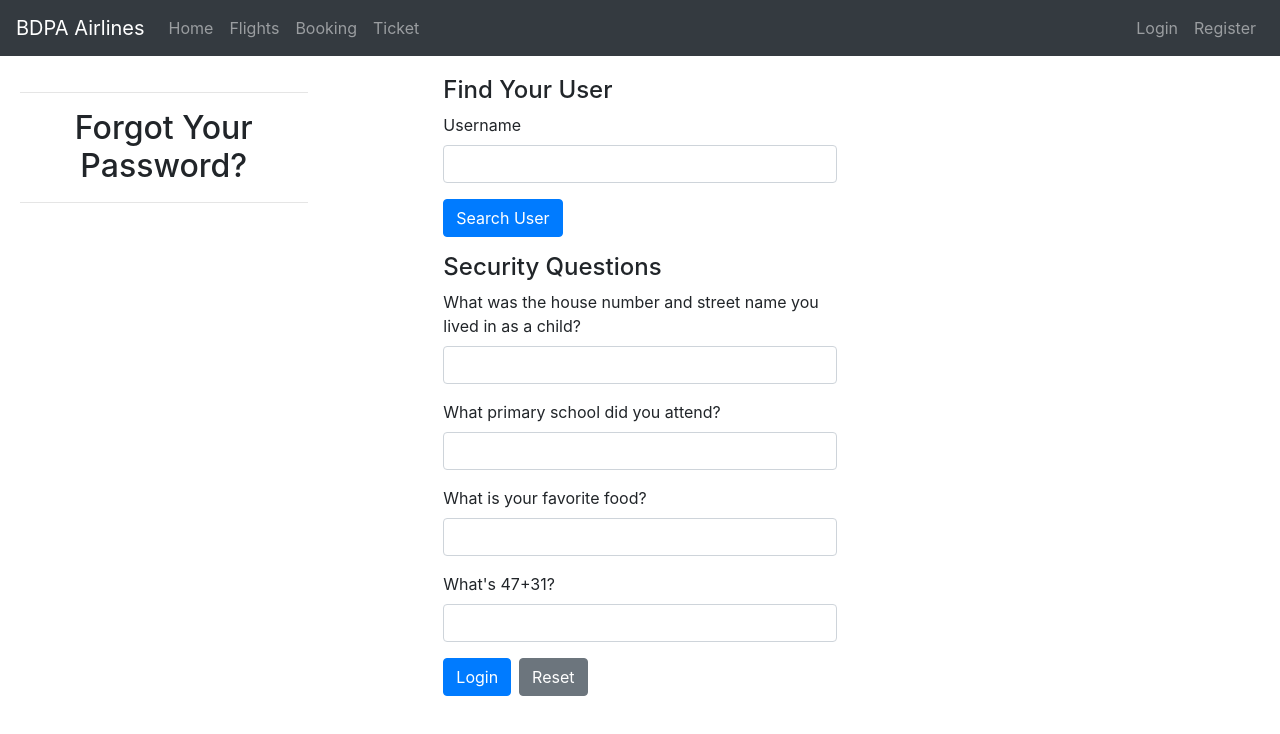
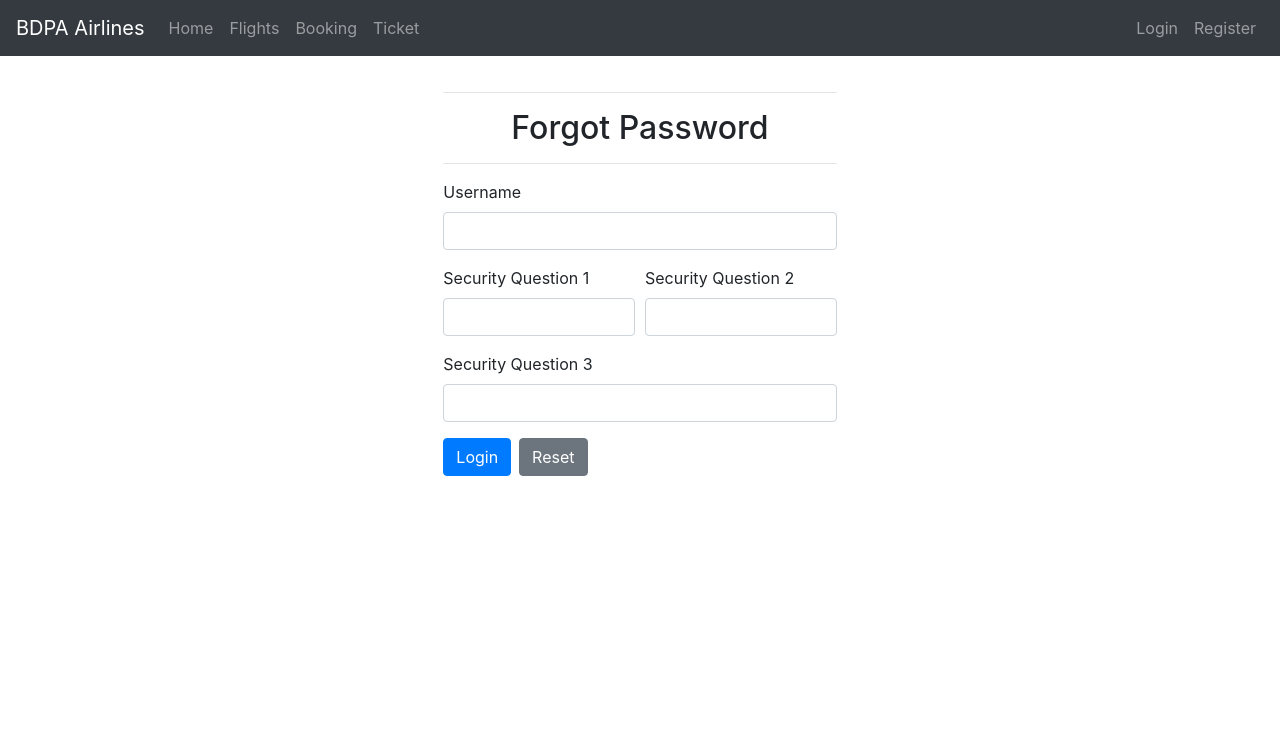
Before and after one commit to JosephMugo/bdpa2020ui, a React (Create React App) app: page /forgot_password in a window 1280 px wide. Shown: the top 734 px of the page. Built offline with nearby package versions, Linux system fonts and the light colour scheme.

Commit message:
Add forgot password functionality

```diff
--- a/src/containers/ForgotPassword.jsx
+++ b/src/containers/ForgotPassword.jsx
@@ -1,12 +1,9 @@
-import React, { useState, useEffect } from "react"
-import Cookies from "universal-cookie"
-import { Table, Button, ButtonGroup, ButtonToolbar, InputGroup, FormControl, DropdownButton, Dropdown } from 'react-bootstrap'
-import { requestUserInfo } from '../services/userService'
-
-// import { Form, Button, Col } from "react-bootstrap"
+import React, { useState } from "react"
 import { Formik, Field, Form, ErrorMessage } from 'formik'
+import { Button, Form as BootstrapForm, Alert } from 'react-bootstrap'
 import * as Yup from 'yup'
-import { createUser } from "../services/userService";
+import Cookies from "universal-cookie";
+import { forgotPassword } from "../services/userService";
 
 const securityQuestions = [
     "What was the house number and street name you lived in as a child?",
@@ -16,23 +13,18 @@ const securityQuestions = [
 
 const cookies = new Cookies()
 const ForgotPassword = () => {
-    const [username, setUsername] = useState("")
-    const [userInfo, setUserInfo] = useState(false)
+    const cookies = new Cookies()
+    const [loginResponse, setLoginResponse] = useState(2)
+    const loginAttempt = cookies.get("loginAttempt")
 
-    // useEffect(() => {
-    //     if (!userInfo.username) getUserInfo()
-    // })
+    const handleLogin = async (fields) => {
+        setLoginResponse(3)
+        console.log(fields)
+        const response = await forgotPassword(fields)
+        setLoginResponse(0 + response)
+        if (response) window.setTimeout(() => window.open("/dashboard_customer", "_top"), 1000)
+    }
 
-    /* ------------ */
-
-    const [validUsername, setUsernameValidity] = useState(2)
-
-    const getUserInfo = async (fields) => {
-        console.log(fields.username)
-        const requestedUserInfo = await requestUserInfo(fields.username)
-        console.log("userInfo", requestedUserInfo)
-        setUserInfo(requestedUserInfo)
-    }
 
     const sendSecurityQuestionQuery = async (fields) => {
         // const question1 = fields.securityQuestion1
@@ -53,83 +45,56 @@ const ForgotPassword = () => {
         <>
             <div className='row'>
                 <div className='col-sm-3'>
-                    <hr />
-                    <h2 align='center'>Forgot Your Password?</h2>
-                    <hr />
                 </div>
                 <div className='col-sm-1' />
                 <div className='col-sm-4'>
+                    <hr />
+                    <h2 align='center'>Forgot Password</h2>
+                    <hr />
                     <Formik
-                        initialValues={{
-                            username: ""
-                        }}
-                        onSubmit={getUserInfo}
+                        initialValues={{ username: "", securityQuestion1: "", securityQuestion2: "", securityQuestion3: "" }}
+                        validationSchema={Yup.object().shape({
+                            username: required,
+                            securityQuestion1: required,
+                            securityQuestion2: required,
+                            securityQuestion3: required,
+                        })}
+                        onSubmit={handleLogin}
                     >
                         {({ errors, touched }) => (
                             <Form>
-                                <h4>Find Your User</h4>
                                 <div className="form-group">
                                     <label htmlFor="username">Username</label>
                                     <Field name="username" type="text" className={'form-control' + (errors.username && touched.username ? ' is-invalid' : '')} />
                                     <ErrorMessage name="username" component="div" className="invalid-feedback" />
                                 </div>
+                                <div className="form-row">
+                                    <div className="form-group col">
+                                        <label htmlFor="securityQuestion1">Security Question 1</label>
+                                        <Field name="securityQuestion1" type="text" className={'form-control' + (errors.securityQuestion1 && touched.securityQuestion1 ? ' is-invalid' : '')} />
+                                        <ErrorMessage name="securityQuestion1" component="div" className="invalid-feedback" />
+                                    </div>
+                                    <div className="form-group col">
+                                        <label htmlFor="securityQuestion2">Security Question 2</label>
+                                        <Field name="securityQuestion2" type="text" className={'form-control' + (errors.securityQuestion2 && touched.securityQuestion2 ? ' is-invalid' : '')} />
+                                        <ErrorMessage name="securityQuestion2" component="div" className="invalid-feedback" />
+                                    </div>
+                                </div>
                                 <div className="form-group">
-                                    <button type="submit" className="btn btn-primary mr-2">Search User</button>
+                                    <label htmlFor="securityQuestion3">Security Question 3</label>
+                                    <Field name="securityQuestion3" type="securityQuestion3" className={'form-control' + (errors.securityQuestion3 && touched.securityQuestion3 ? ' is-invalid' : '')} />
+                                    <ErrorMessage name="securityQuestion3" component="div" className="invalid-feedback" />
+                                </div>
+                                <div className="form-group">
+                                    {/* {loginAttempt !== '3' && <button type="submit" className="btn btn-primary mr-2">Login</button>}
+                                    {loginAttempt === '3' && <button type="submit" className="btn btn-primary mr-2" disabled>Too many attempts, please wait an hour</button>} */}
+                                    <button type="submit" className="btn btn-primary mr-2">Login</button>
+                                    <button type="reset" className="btn btn-secondary">Reset</button>
                                 </div>
                             </Form>
                         )}
                     </Formik>
-
-                    <Formik
-                        initialValues={{
-                            username: "", password: "",
-                            securityQuestion1: "", securityQuestion2: "", securityQuestion3: "", captcha: ""
-                        }}
-                        validationSchema={Yup.object().shape({
-                            username: required.matches(/^[a-zA-Z0-9]+$/, "Cannot contain special characters or spaces"),
-                            // password: required
-                            //     .min(10, 'Must be at least 10 characters')
-                            //     .max(30, "Must be less than 30 characters")
-                            //     .matches(
-                            //         /^[a-zA-Z0-9!@#$%^&*?_~]+$/,
-                            //         "Cannot contain special characters or spaces"
-                            //     ),
-                            securityQuestion1: required, securityQuestion2: required, securityQuestion3: required,
-                            captcha: required.matches("78", 'Invalid Captcha')
-                        })}
-                        onSubmit={sendSecurityQuestionQuery}
-                    >
-                        {({ errors, touched }) => (
-                            <Form>
-                                <h4>Security Questions</h4>
-                                <div className="form-group">
-                                    <label htmlFor="securityQuestion1">{securityQuestions[0]}</label>
-                                    <Field name="securityQuestion1" type="text" className={'form-control' + (errors.securityQuestion1 && touched.securityQuestion1 ? ' is-invalid' : '')} />
-                                    <ErrorMessage name="securityQuestion1" component="div" className="invalid-feedback" />
-                                </div>
-                                <div className="form-group">
-                                    <label htmlFor="securityQuestion2">{securityQuestions[1]}</label>
-                                    <Field name="securityQuestion2" type="text" className={'form-control' + (errors.securityQuestion2 && touched.securityQuestion2 ? ' is-invalid' : '')} />
-                                    <ErrorMessage name="securityQuestion2" component="div" className="invalid-feedback" />
-                                </div>
-                                <div className="form-group">
-                                    <label htmlFor="securityQuestion3">{securityQuestions[2]}</label>
-                                    <Field name="securityQuestion3" type="text" className={'form-control' + (errors.securityQuestion3 && touched.securityQuestion3 ? ' is-invalid' : '')} />
-                                    <ErrorMessage name="securityQuestion3" component="div" className="invalid-feedback" />
-                                </div>
-                                <div className="form-group">
-                                    <label htmlFor="captcha">What's 47+31?</label>
-                                    <Field name="captcha" type="text" className={'form-control' + (errors.captcha && touched.captcha ? ' is-invalid' : '')} />
-                                    <ErrorMessage name="captcha" component="div" className="invalid-feedback" />
-                                </div>
-                                <div className="form-group">
-                                    <button type="submit" className="btn btn-primary mr-2">Login</button>
-                                    <button type="reset" className="btn btn-secondary">Reset</button>
-                                </div>
-                                <h5>{["Username Already Taken", "User Registered!", "", "Loading..."][validUsername]}</h5>
-                            </Form>
-                        )}
-                    </Formik>
+                    <h5>{["Incorrect Credentials", "Logged In!", "", "Loading..."][loginResponse]}</h5>
                 </div>
                 <div className='col-sm-3' />
             </div>
--- a/src/services/userService.js
+++ b/src/services/userService.js
@@ -53,6 +53,39 @@ export const login = async (user) => {
     }
     return false
 }
+
+export const forgotPassword = async (user) => {
+    const { username, securityQuestion1, securityQuestion2, securityQuestion3 } = user
+    console.log(`${username}:${securityQuestion1}:${securityQuestion2}:${securityQuestion3}`)
+    const base64String = Buffer.from(`${username}:${securityQuestion1}:${securityQuestion2}:${securityQuestion3}`, 'ascii').toString("base64")
+    console.log(base64String)
+    const headers = { Authorization: `SecurityQuestion ${base64String}` }
+    const tokenUrl = baseUserURL + '/token'
+    try {
+        const response = await superagent.post(tokenUrl, username).set(headers)
+        const { token, role } = response.body
+        console.log("token", token)
+        console.log(username, role)
+        cookies.set('username', username)
+        cookies.set('userToken', token)
+        cookies.set('role', role)
+
+        // Remove failed login cookies
+        cookies.remove('loginAttempt')
+        return true
+    } catch (err) {
+        if (err.status === 401) {
+            console.log("Bad credentials")
+            const loginAttempt = cookies.get("loginAttempt")
+            if (loginAttempt === '2') cookies.set('loginAttempt', '3')
+            else if (loginAttempt === '1') cookies.set('loginAttempt', '2')
+            else cookies.set('loginAttempt', '1')
+        }
+        else console.log("error", err)
+    }
+    return false
+}
+
 export const requestUserInfo = async (username) => {
     console.log("Requesting", username)
     const cookies = new Cookies(), token = cookies.get("userToken")
```
